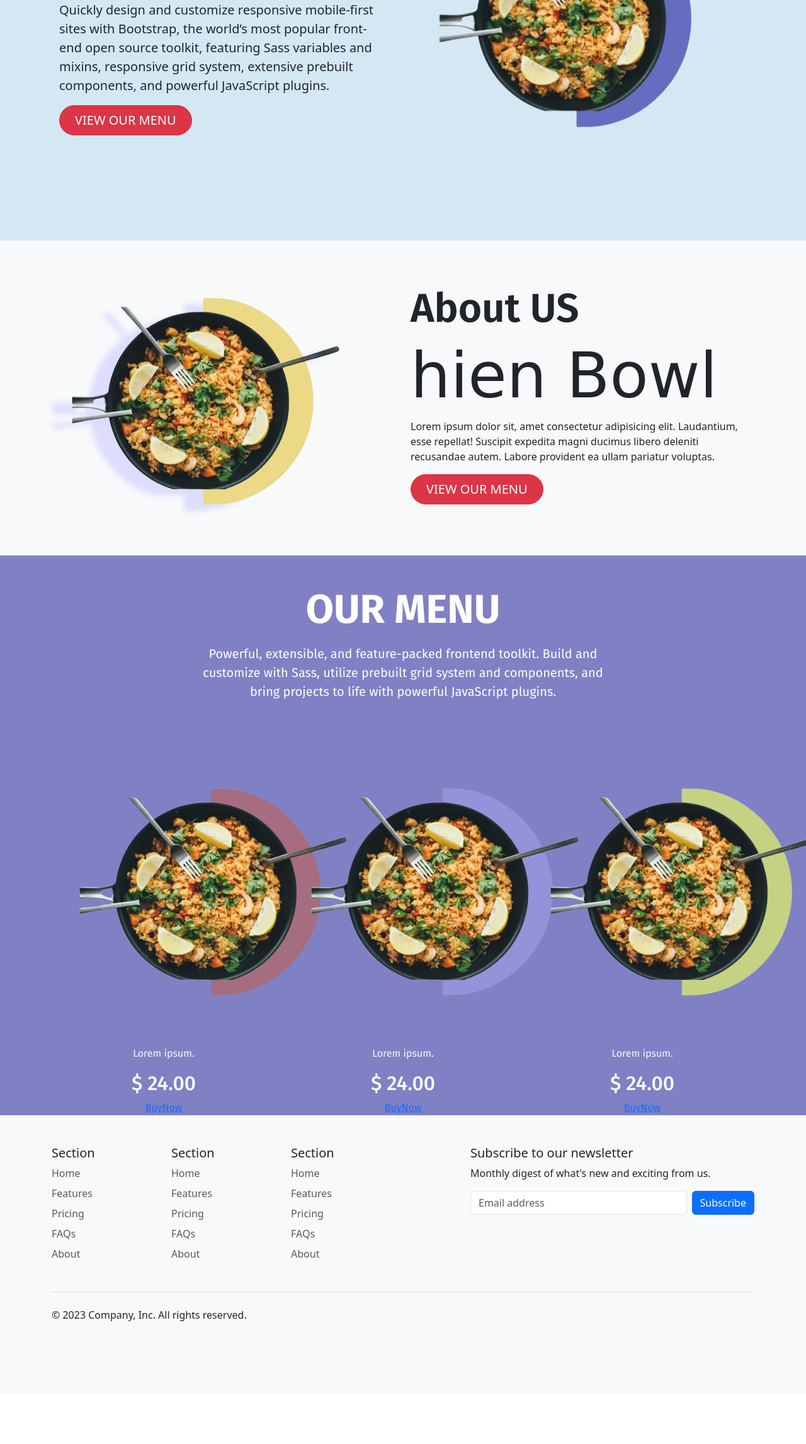
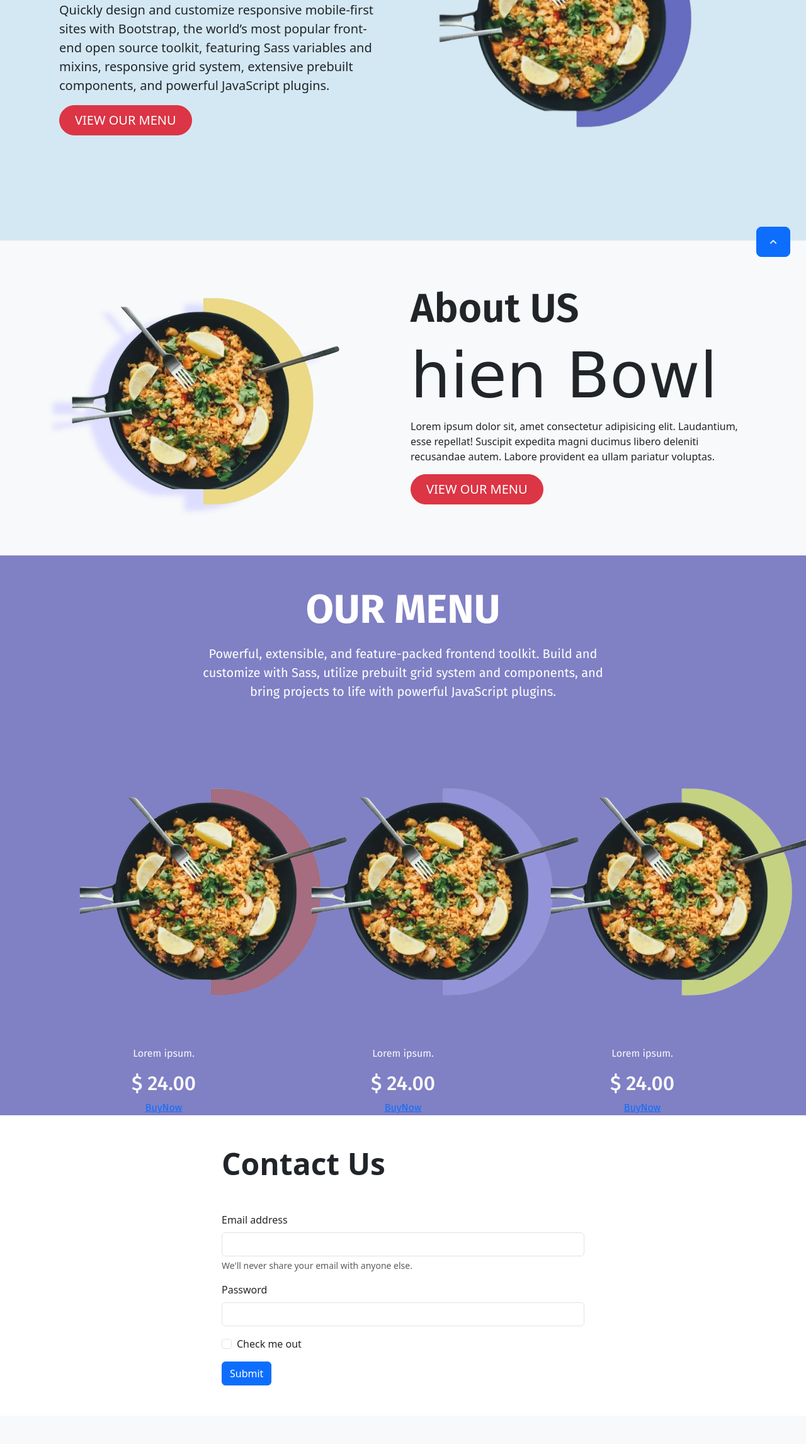
Before and after one commit to sajithcode/bootstrap-project-2, a plain HTML site: page index.html in a window 1280 px wide. Shown: the part 367-2660 px from the top of the page at 63% size. Before the commit the page ends 2581 px from the top, so only its background shows below. Drawn offline with nearby package versions, Linux system fonts and the light colour scheme; a web font is replaced by a local one.

Commit message:
scroll button and contact form updated

```diff
--- a/index.html
+++ b/index.html
@@ -7,6 +7,8 @@
     <link rel="stylesheet" href="style.css">
     <link href="https://cdn.jsdelivr.net/npm/bootstrap@5.3.2/dist/css/bootstrap.min.css" rel="stylesheet" integrity="sha384-T3c6CoIi6uLrA9TneNEoa7RxnatzjcDSCmG1MXxSR1GAsXEV/Dwwykc2MPK8M2HN" crossorigin="anonymous">
     <script src="https://cdn.jsdelivr.net/npm/bootstrap@5.3.2/dist/js/bootstrap.bundle.min.js" integrity="sha384-C6RzsynM9kWDrMNeT87bh95OGNyZPhcTNXj1NW7RuBCsyN/o0jlpcV8Qyq46cDfL" crossorigin="anonymous"></script>
+    <link rel="stylesheet" href="https://cdnjs.cloudflare.com/ajax/libs/remixicon/3.6.0/remixicon.css" integrity="sha512-GL7EM8Lf8kU23I3kTio2kRWt8YRDVIQcSZjRVtVRfk05kB/QvkyafuTC94Ev0X6qk7Z0r5s06c1lsP1p/ezDYw==" crossorigin="anonymous" referrerpolicy="no-referrer" />
+
 
 </head>
 <body>
@@ -26,7 +28,7 @@
                         <a href="#" class="nav-item nav-link active">Home</a>
                         <a href="#about" class="nav-item nav-link">About</a>
                         <a href="#menu" class="nav-item nav-link">Menu</a>
-                        <a href="#" class="nav-item nav-link ">Contact Us</a>
+                        <a href="#contact" class="nav-item nav-link ">Contact Us</a>
                     </div>
 
 
@@ -77,7 +79,7 @@
     <div id="about" class="about container-fluid bg-light">
         <div class="container">
             <div class="row justify-content-between">
-                <div class=" col-lg-6 text-center">
+                <div class=" col-lg-6 text-center fade-in-image">
                     <img style="filter: drop-shadow(-30px 10px 4px #ddddff);" class="d-none d-md-block" src="images/white-rice.png" alt="">
                 </div>
                 <div class="about-text col-lg-6 ">
@@ -151,6 +153,40 @@
         </div>
     <!--Menu section end-->
 
+    <!--Contact-form section start-->
+        <div class="container-fluid mt-5 mb-5">
+            <div class="container " style="width: 600px;">
+                <div >
+                    <div class=" mb-5" id="contact">
+                        <h1 class="display-5 fw-bold">Contact Us</h1>
+                    </div>
+                    <div>
+                        <form>
+                            <div class="mb-3">
+                              <label for="exampleInputEmail1" class="form-label">Email address</label>
+                              <input type="email" class="form-control" id="exampleInputEmail1" aria-describedby="emailHelp">
+                              <div id="emailHelp" class="form-text">We'll never share your email with anyone else.</div>
+                            </div>
+                            <div class="mb-3">
+                              <label for="exampleInputPassword1" class="form-label">Password</label>
+                              <input type="password" class="form-control" id="exampleInputPassword1">
+                            </div>
+                            <div class="mb-3 form-check">
+                              <input type="checkbox" class="form-check-input" id="exampleCheck1">
+                              <label class="form-check-label" for="exampleCheck1">Check me out</label>
+                            </div>
+                            <button type="submit" class="btn btn-primary">Submit</button>
+                          </form>
+                    </div>
+                </div>
+            </div>
+        </div>
+    <!--Contact-form section end-->
+
+
+    <a id="back-to-top" href="#" class="btn btn-primary btn-lg back-to-top" role="button"><i class="ri-arrow-up-s-line"></i></a>
+
+
     <!--footer section start-->
     <div class="container-fluid bg-light">
         <div class="container">
@@ -213,5 +249,8 @@
     </div>
 </div>
     <!--footer section end-->
+
+
+    <script src="index.js"></script>
 </body>
 </html>
--- /dev/null
+++ b/index.js
@@ -0,0 +1,16 @@
+$(document).ready(function(){
+	$(window).scroll(function () {
+			if ($(this).scrollTop() > 50) {
+				$('#back-to-top').fadeIn();
+			} else {
+				$('#back-to-top').fadeOut();
+			}
+		});
+		// scroll body to 0px on click
+		$('#back-to-top').click(function () {
+			$('body,html').animate({
+				scrollTop: 0
+			}, 400);
+			return false;
+		});
+});
--- a/style.css
+++ b/style.css
@@ -69,6 +69,12 @@
     font-size: 100px;
 }
 
+.fade-in-image { animation: fadeIn 5s; }
+
+@keyframes fadeIn {
+    0% { opacity: 0; }
+    100% { opacity: 1; }
+  }
 
 /*----------------------------
     Menu section style------*/
@@ -89,3 +95,13 @@
     padding-right: 200px;
     /* margin-left: 200px;*/
 }
+
+/*----------------------------
+    scroll to top button style------*/
+
+.back-to-top {
+    position: fixed;
+    bottom: 25px;
+    right: 25px;
+    display: none;
+}
```
